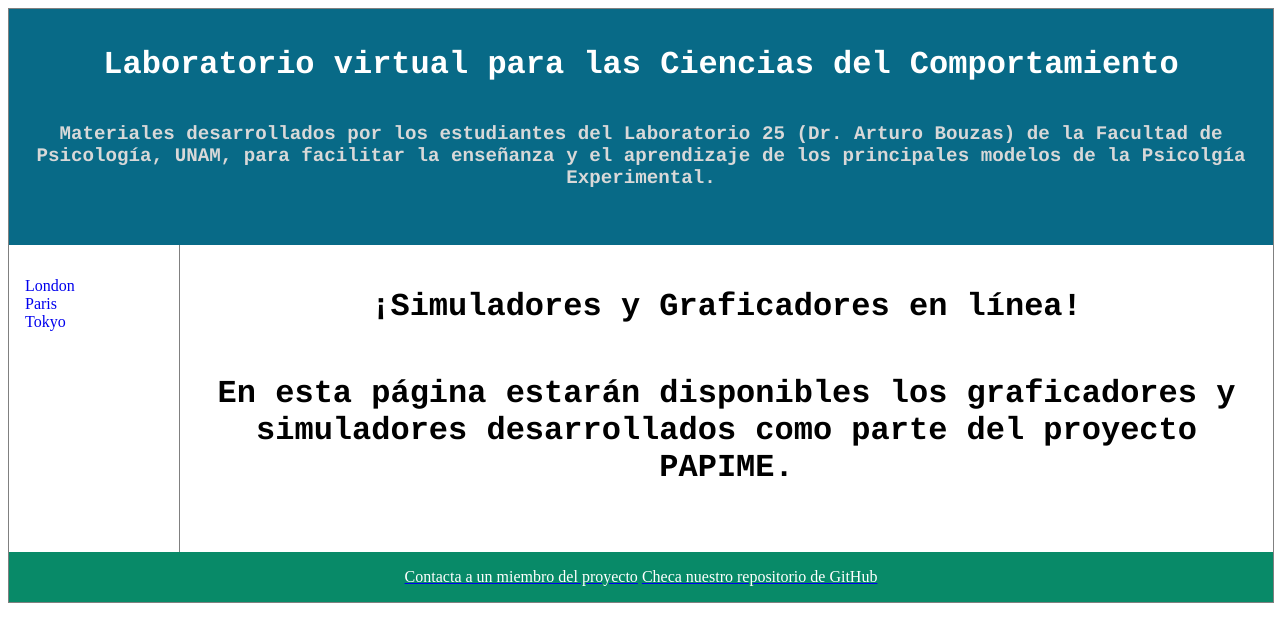
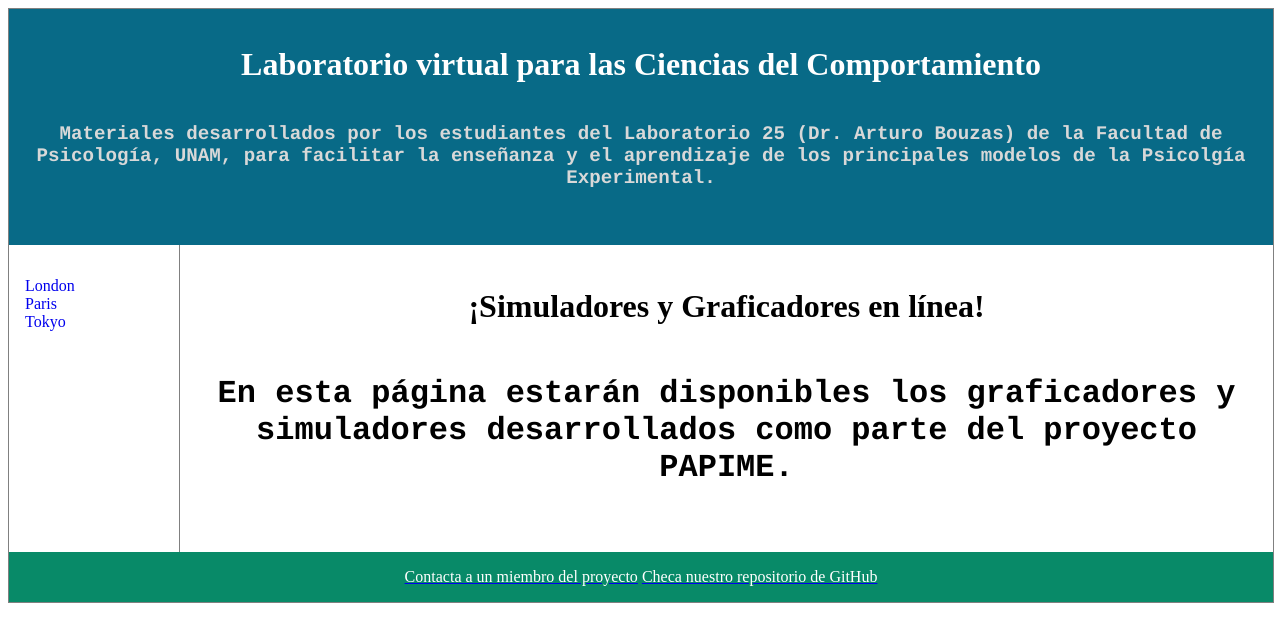
Before and after one commit to BouzasLab25/bouzaslab25.github.io, a Jekyll site: the page built from aboutPAPIME/index.html, in a window 1280 px wide. Shown: the top 642 px of the page. Built offline with Jekyll 4.4.1, drawn with Linux system fonts in a browser that asks for light colours.

Commit message:
Update papime.html

```diff
--- a/_layouts/papime.html
+++ b/_layouts/papime.html
@@ -10,7 +10,7 @@ div.container {
 
 h1 {
     font-size: 2em;
-    font-family:'Couries New', 'Courier', 'monospace';
+    font-family: "Times New Roman", Georgia, Serif;
     text-align:center;
 }
 
```
